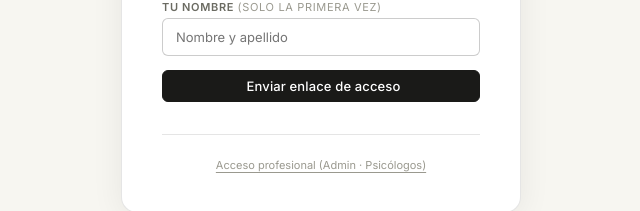
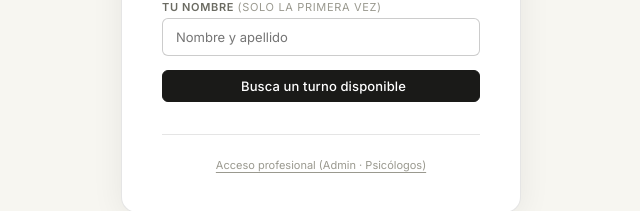
Before and after one commit to Ber254/x-venezuela, a Next.js app: page / in a window 1280 px wide. Shown: the part 476-687 px from the top of the page, without its empty margins (319-959 px from the left). Built offline with nearby package versions, Linux system fonts and the light colour scheme; no server answers; some icons are missing; a web font is replaced by a local one.

Commit message:
feat: rename button and redirect to /reservar after magic link auth

```diff
--- a/app/page.tsx
+++ b/app/page.tsx
@@ -21,7 +21,7 @@ export default function Home() {
       const { error: err } = await supabase.auth.signInWithOtp({
         email,
         options: {
-          emailRedirectTo: `${location.origin}/api/auth/callback`,
+          emailRedirectTo: `${location.origin}/api/auth/callback?next=/reservar`,
           data: { full_name: name || email.split('@')[0], role: 'user' },
         },
       })
@@ -94,7 +94,7 @@ export default function Home() {
           </div>
           {error && <div className="err"><i className="ti ti-alert-circle" /> {error}</div>}
           <button className="btn btn-p btn-full" type="submit" disabled={loading} style={{ marginTop: 4 }}>
-            {loading ? 'Enviando…' : <><i className="ti ti-send" /> Enviar enlace de acceso</>}
+            {loading ? 'Enviando…' : <><i className="ti ti-search" /> Busca un turno disponible</>}
           </button>
         </form>
 
```
